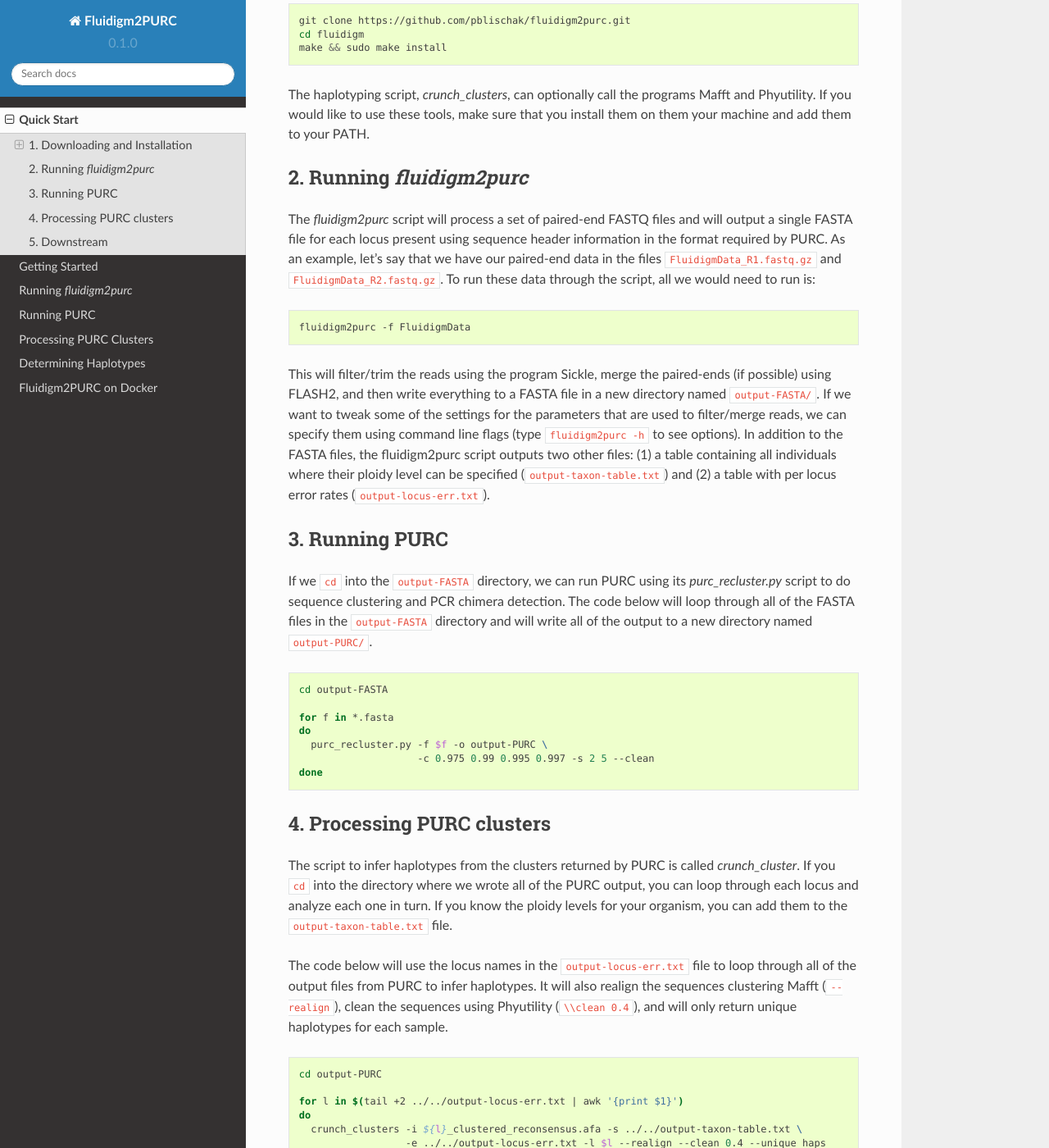
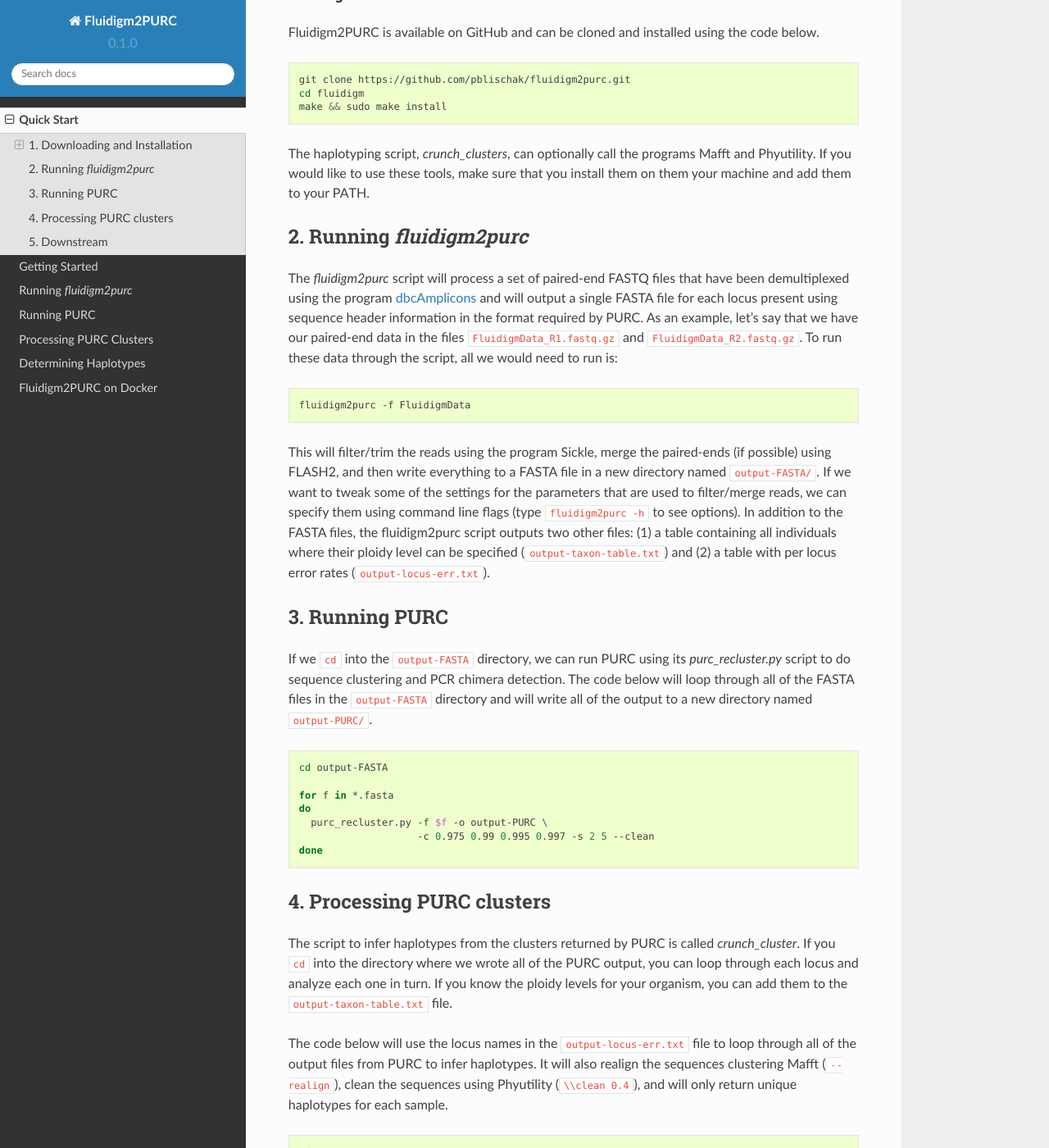
Before and after one commit to pblischak/fluidigm2purc, a Sphinx documentation site: the page built from docs/quick_start.rst, in a window 1280 px wide and 1400 px high, scrolled down 1195 px. Shown: the whole window at 82% size. Built offline with Sphinx 7.4.7 and the Read the Docs theme 2.0.0, drawn with Linux system fonts in a browser that asks for light colours; some of the changed text lies outside the part shown.

Commit message:
updating docs

```diff
--- a/docs/crunching_clusters.rst
+++ b/docs/crunching_clusters.rst
@@ -31,7 +31,7 @@
 .. code:: bash
 
   # List all of the loci using the error rates file
-  for l in $(tail +2 error_df.txt | awk '{print $1}')
+  for l in $(tail +2 output-locus-err.txt | awk '{print $1}')
   do
     crunch_clusters -i ${l}_clustered_reconsensus.afa -s output-taxon-table.txt \
                     -e output-locus-err.txt -l $l
--- a/docs/index.rst
+++ b/docs/index.rst
@@ -9,7 +9,7 @@
 |Build Status| |Documentation|  |Docker Build|
 
 **Fluidigm2PURC** is a set of Python scripts for processing paired-end Illumina data
-generated using the Fluidigm platform for microfluidic PCR.
+generated from sequencing double-barcoded PCR amplicons.
 
 Tutorials
 ---------
--- a/docs/quick_start.rst
+++ b/docs/quick_start.rst
@@ -12,7 +12,10 @@
 - Python (we suggest using `Miniconda <https://conda.io/miniconda.html>`_)
 - Python modules: pandas, numpy, biopython, cython
 - C, C++ compilers (Linux should be good, Mac OSX needs Xcode and the **Command Line Tools**)
-- PURC (available on Bitbucket)
+- PURC (available on `Bitbucket <https://bitbucket.org/crothfels/purc>`_)
+
+We have tested our scripts on Python 2.7, 3.5, and 3.6. However, **PURC has only been
+tested with Python 2.7.**
 
 1. Downloading and Installation
 -------------------------------
@@ -71,8 +74,9 @@
 2. Running *fluidigm2purc*
 --------------------------
 
-The *fluidigm2purc* script will process a set of paired-end FASTQ files and will
-output a single FASTA file for each locus present using sequence header information
+The *fluidigm2purc* script will process a set of paired-end FASTQ files that
+have been demultiplexed using the program `dbcAmplicons <https://github.com/msettles/dbcAmplicons>`_
+and will output a single FASTA file for each locus present using sequence header information
 in the format required by PURC. As an example, let's say that we have our paired-end data
 in the files ``FluidigmData_R1.fastq.gz`` and ``FluidigmData_R2.fastq.gz``. To run these
 data through the script, all we would need to run is:
@@ -124,10 +128,10 @@
 
   cd output-PURC
 
-  for l in $(tail +2 ../../output-locus-err.txt | awk '{print $1}')
+  for l in $(tail +2 output-locus-err.txt | awk '{print $1}')
   do
-    crunch_clusters -i ${l}_clustered_reconsensus.afa -s ../../output-taxon-table.txt \
-                    -e ../../output-locus-err.txt -l $l --realign --clean 0.4 --unique_haps
+    crunch_clusters -i ${l}_clustered_reconsensus.afa -s output-taxon-table.txt \
+                    -e output-locus-err.txt -l $l --realign --clean 0.4 --unique_haps
   done
 
 5. Downstream
```
Also changed, not shown: README.md (+1 -1 lines).
